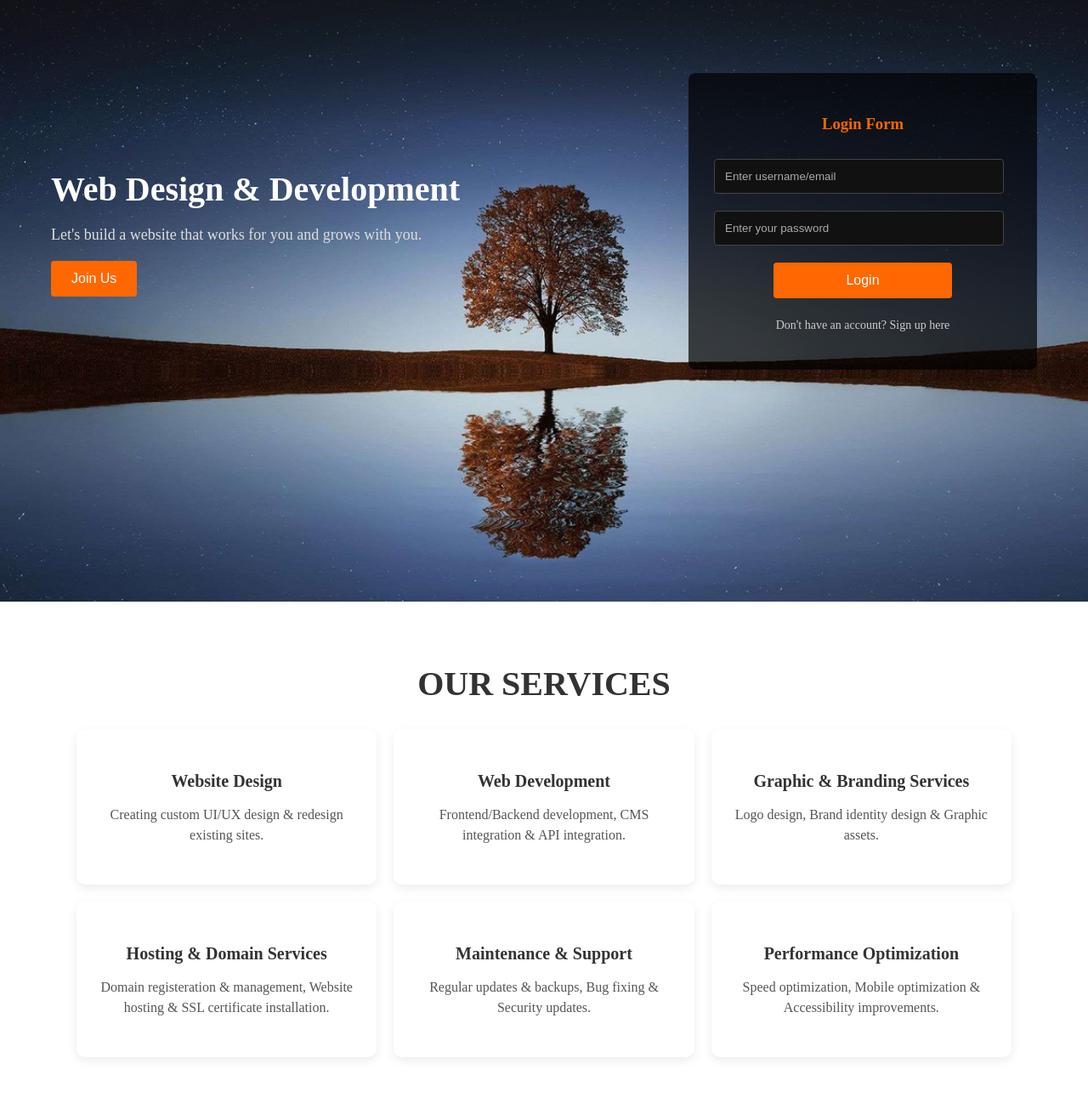
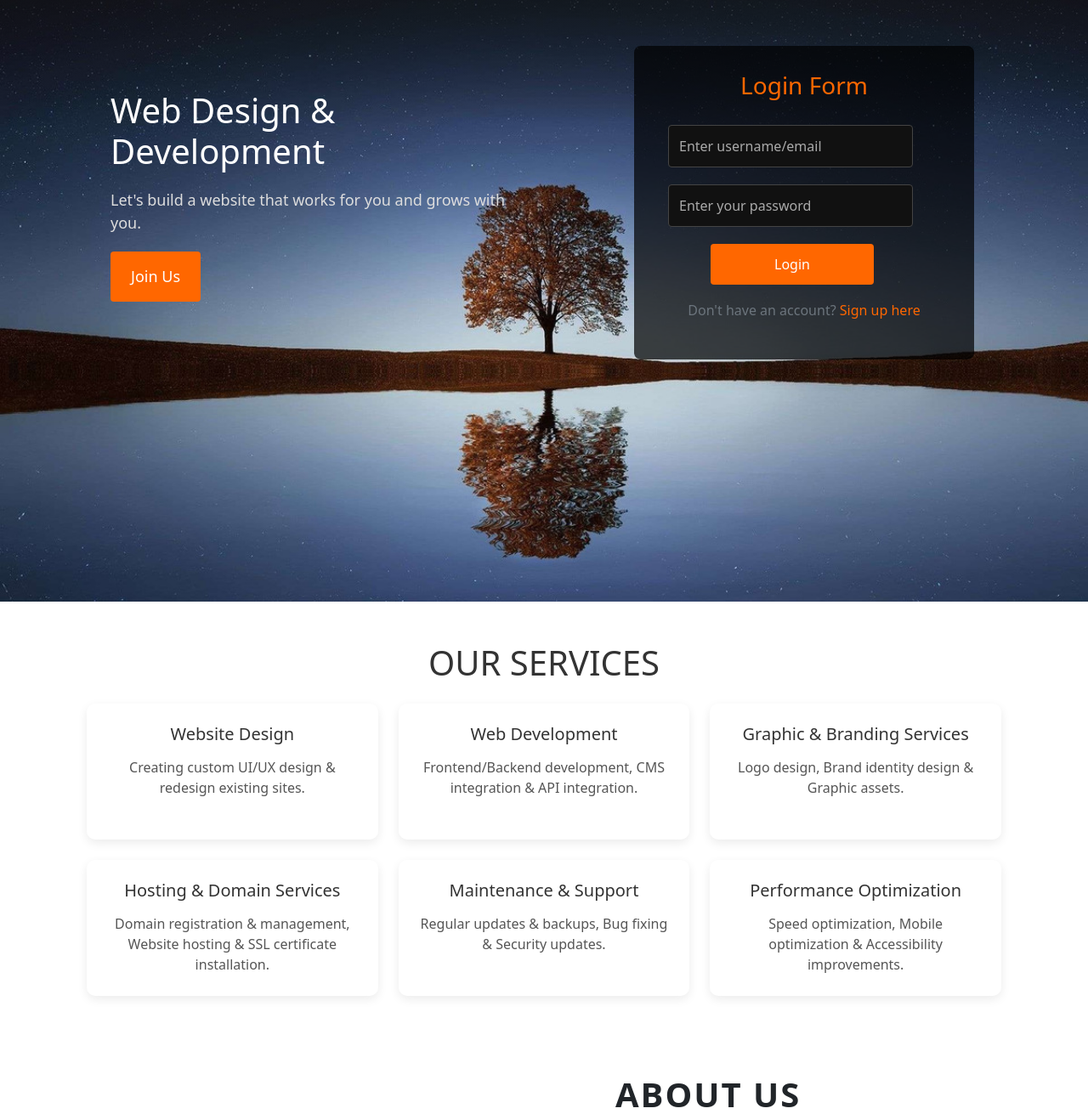
Before and after one commit to KhushiBriBooks/week1-project2, a plain HTML site: page index.html in a window 1280 px wide. Shown: the part 92-1403 px from the top of the page at 85% size. Drawn offline with nearby package versions, Linux system fonts and the light colour scheme.

Commit message:
Bootstrap Integration

```diff
--- a/index.html
+++ b/index.html
@@ -5,6 +5,7 @@
     <meta charset="UTF-8">
     <meta name="viewport" content="width=device-width, initial-scale=1.0">
     <title>Landing Page</title>
+    <link href="https://cdn.jsdelivr.net/npm/bootstrap@5.3.3/dist/css/bootstrap.min.css" rel="stylesheet">
     <link rel="stylesheet" href="style.css">
     <link rel="stylesheet" href="https://cdnjs.cloudflare.com/ajax/libs/font-awesome/6.4.0/css/all.min.css">
 </head>
@@ -25,11 +26,11 @@
                     <button>SignUp</button>
                 </div>
             </nav>
-            <div class="container-1">
-                <div id="left-side">
+            <div class="container-1 d-flex justify-content-around align-items-center flex-wrap px-5 py-6 mt-5">
+                <div id="left-side" class="flex-grow-1 px-3">
                     <h1>Web Design & Development</h1>
                     <p>Let's build a website that works for you and grows with you.</p>
-                    <button>Join Us</button>
+                    <button class="btn btn-warning fw-medium text-white px-4 py-3">Join Us</button>
                 </div>
                 <div id="right-side">
                     <form>
@@ -37,47 +38,62 @@
                         <input type="text" placeholder="Enter username/email">
                         <input type="password" placeholder="Enter your password">
                         <button>Login</button>
-                        <p>Don't have an account? Sign up here</p>
+                        <p class="text-center text-secondary">Don't have an account? <a href="#">Sign up here</a></p>
                     </form>
                 </div>
             </div>
         </div>
-        <div id="services-container">
-            <h2>OUR SERVICES</h2>
-            <div id="services" class="slider">
-                <div class="card-item">
-                    <h3>Website Design</h3>
-                    <p>Creating custom UI/UX design & redesign existing sites.</p>
+
+        <div id="services-container" class="container text-center py-5">
+            <h2 class="mb-4">OUR SERVICES</h2>
+            <div class="row g-4">
+                <div class="col-12 col-sm-6 col-lg-4">
+                    <div class="card-item p-4">
+                        <h3>Website Design</h3>
+                        <p>Creating custom UI/UX design & redesign existing sites.</p>
+                    </div>
                 </div>
-                <div class="card-item">
-                    <h3>Web Development</h3>
-                    <p>Frontend/Backend development, CMS integration & API integration.</p>
+                <div class="col-12 col-sm-6 col-lg-4">
+                    <div class="card-item p-4">
+                        <h3>Web Development</h3>
+                        <p>Frontend/Backend development, CMS integration & API integration.</p>
+                    </div>
                 </div>
-                <div class="card-item">
-                    <h3>Graphic & Branding Services</h3>
-                    <p>Logo design, Brand identity design & Graphic assets.</p>
+                <div class="col-12 col-sm-6 col-lg-4">
+                    <div class="card-item p-4">
+                        <h3 class="card-title">Graphic & Branding Services</h3>
+                        <p class="card-text">Logo design, Brand identity design & Graphic assets.</p>
+                    </div>
                 </div>
-                <div class="card-item">
-                    <h3>Hosting & Domain Services</h3>
-                    <p>Domain registeration & management, Website hosting & SSL certificate installation.</p>
+                <div class="col-12 col-sm-6 col-lg-4">
+                    <div class="card-item p-4">
+                        <h3 class="card-title">Hosting & Domain Services</h3>
+                        <p class="card-text">Domain registration & management, Website hosting & SSL certificate
+                            installation.</p>
+                    </div>
                 </div>
-                <div class="card-item">
-                    <h3>Maintenance & Support</h3>
-                    <p>Regular updates & backups, Bug fixing & Security updates.</p>
+                <div class="col-12 col-sm-6 col-lg-4">
+                    <div class="card-item p-4">
+                        <h3 class="card-title">Maintenance & Support</h3>
+                        <p class="card-text">Regular updates & backups, Bug fixing & Security updates.</p>
+                    </div>
                 </div>
-                <div class="card-item">
-                    <h3>Performance Optimization</h3>
-                    <p>Speed optimization, Mobile optimization & Accessibility improvements.</p>
+                <div class="col-12 col-sm-6 col-lg-4">
+                    <div class="card-item p-4">
+                        <h3 class="card-title">Performance Optimization</h3>
+                        <p class="card-text">Speed optimization, Mobile optimization & Accessibility improvements.</p>
+                    </div>
                 </div>
             </div>
         </div>
 
-        <div id="about">
+
+        <div id="about" class="d-flex align-items-center justify-content-center flex-wrap px-3 py-5 container">
             <div class="about-right">
                 <img src="assets/img-1.webp" alt="about-section">
             </div>
-            <div class="about-left">
-                <h2>About Us</h2>
+            <div class="about-left flex-grow-1">
+                <h2 class="fs-1 fw-bold text-uppercase text-dark">About Us</h2>
                 <p>At WebTech, we are a passionate team of designers, developers, and strategists dedicated to
                     crafting beautiful, functional, and impactful websites for business of all sizes.</p>
 
@@ -91,8 +107,8 @@
                     pixel-perfect design, clean code, and user-centric experiences.</p>
             </div>
         </div>
-        <div id="contact-container">
-            <div id="contact">
+        <div id="contact-container" class="py-5 px-3">
+            <div id="contact" class="d-flex justify-content-center align-items-center flex-wrap container">
                 <div class="contact-left">
                     <h4>How can we help you?</h4>
                     <h2>CONTACT US</h2>
--- a/style.css
+++ b/style.css
@@ -53,18 +53,8 @@ body {
     background: #e85d04;
 }
 
-.container-1 {
-    display: flex;
-    justify-content: space-between;
-    align-items: center;
-    padding: 60px 40px;
-    flex-wrap: wrap;
-}
-
-#left-side {
-    flex: 1;
-    max-width: 500px;
-    padding: 20px;
+#left-side{
+    max-width: 500px !important;
 }
 
 #left-side h1 {
@@ -82,12 +72,9 @@ body {
 #left-side button {
     background: #ff6700;
     border: none;
-    color: white;
-    padding: 12px 24px;
-    font-size: 16px;
+    font-size: 18px;
     cursor: pointer;
     border-radius: 4px;
-    font-weight: 500;
 }
 
 #left-side button:hover {
@@ -96,11 +83,12 @@ body {
 
 #right-side {
     flex: 1;
-    max-width: 350px;
+    max-width: 400px;
     background: rgba(0, 0, 0, 0.7);
-    padding: 30px;
+    padding: 30px 40px;
     border-radius: 8px;
     margin-right: 20px;
+    margin-top: 1rem;
 }
 
 #right-side form h3 {
@@ -133,7 +121,7 @@ body {
     border-radius: 4px;
     cursor: pointer;
     font-weight: 500;
-    margin: 10px 70px;
+    margin: 10px 50px;
 }
 
 #right-side form button:hover {
@@ -141,9 +129,8 @@ body {
 }
 
 #right-side form p {
-    text-align: center;
-    font-size: 14px;
-    color: #ccc;
+   margin-top: 0.5rem;
+   color: white;
 }
 
 #right-side form p a {
@@ -155,31 +142,24 @@ body {
     text-decoration: underline;
 }
 
-#services-container {
-    padding: 40px 20px;
-    text-align: center;
-}
-
 #services-container h2 {
     font-size: 40px;
-    margin-bottom: 30px;
     color: #333;
 }
 
-#services {
-    display: grid;
-    grid-template-columns: repeat(3, 1fr);
-    gap: 20px;
+#services-container {
     max-width: 1100px;
     margin: auto;
 }
 
 .card-item {
-    background: #fff;
-    padding: 30px 20px;
+    padding: 25px 20px;
+    height: 10rem;
     border-radius: 10px;
     box-shadow: 0 4px 12px rgba(0, 0, 0, 0.08);
     transition: transform 0.3s, box-shadow 0.3s;
+    overflow: hidden;
+    position: relative;
 }
 
 .card-item:hover {
@@ -197,14 +177,43 @@ body {
     font-size: 16px;
     color: #555;
     line-height: 1.5;
+    text-wrap: wrap;
+}
+
+.card-item::before {
+    content: "";
+    position: absolute;
+    top: 0;
+    left: -100%;
+    width: 100%;
+    height: 100%;
+    background-color: rgba(0, 0, 0, 0.7);
+    z-index: 0;
+    transition: left 2s ease;
+}
+
+.card-item:hover::before {
+    left: 0;
+}
+
+.card-item p,
+.card-item h3 {
+    position: relative;
+    z-index: 1;
+    transition: color 2s ease;
+}
+
+.card-item:hover {
+    background-color: #fff;
+}
+
+.card-item:hover h3,
+.card-item:hover p {
+    color: #fff;
 }
 
 #about {
-    display: flex;
-    align-items: center;
-    justify-content: center;
-    padding: 80px 20px;
-    gap: 20px;
+    gap: 15px;
     max-width: 1200px;
     margin: 0 auto;
 }
@@ -223,37 +232,39 @@ body {
 }
 
 .about-left h2 {
-    font-size: 40px;
-    font-weight: 700;
-    text-transform: uppercase;
-    color: #1d1d1d;
     letter-spacing: 2px;
     line-height: 1;
 }
 
 .about-left {
-    flex: 1;
     max-width: 500px;
     color: #555;
     font-size: 16px;
     line-height: 1.7;
+    animation: slideLeft 3s ease-out forwards;
 }
 
 .about-left p {
     margin-bottom: 20px;
 }
 
+@keyframes slideLeft {
+     0% {
+        opacity: 0;
+        transform: translateX(-50px);
+    }
+    100% {
+        opacity: 1;
+        transform: translateX(0);
+    }
+}
+
 #contact-container {
     background-color: rgba(0, 0, 0, 0.7);
-    padding: 40px 20px;
 }
 
 #contact {
-    display: flex;
-    justify-content: center;
-    align-items: center;
-    gap: 60px;
-    flex-wrap: wrap;
+    gap: 80px;
     margin: auto;
 }
 
@@ -321,8 +332,10 @@ body {
     height: auto;
 }
 
-@media (max-width: 760px) {
-
+@media (max-width: 768px) {
+    #header{
+        height: auto;
+    }
 
     #nav-container {
         padding: 20px;
@@ -337,7 +350,7 @@ body {
     }
 
     .nav-links a {
-        margin: 0 15px;
+        margin: 0 10px;
         font-weight: 500;
     }
 
@@ -381,13 +394,4 @@ body {
     .contact-left {
         margin-bottom: 30px;
     }
-
-
-#services {
-    display: grid;
-    grid-template-columns: repeat(2, 1fr);
-    gap: 20px;
-    max-width: 1100px;
-    margin: auto;
 }
-}
```
